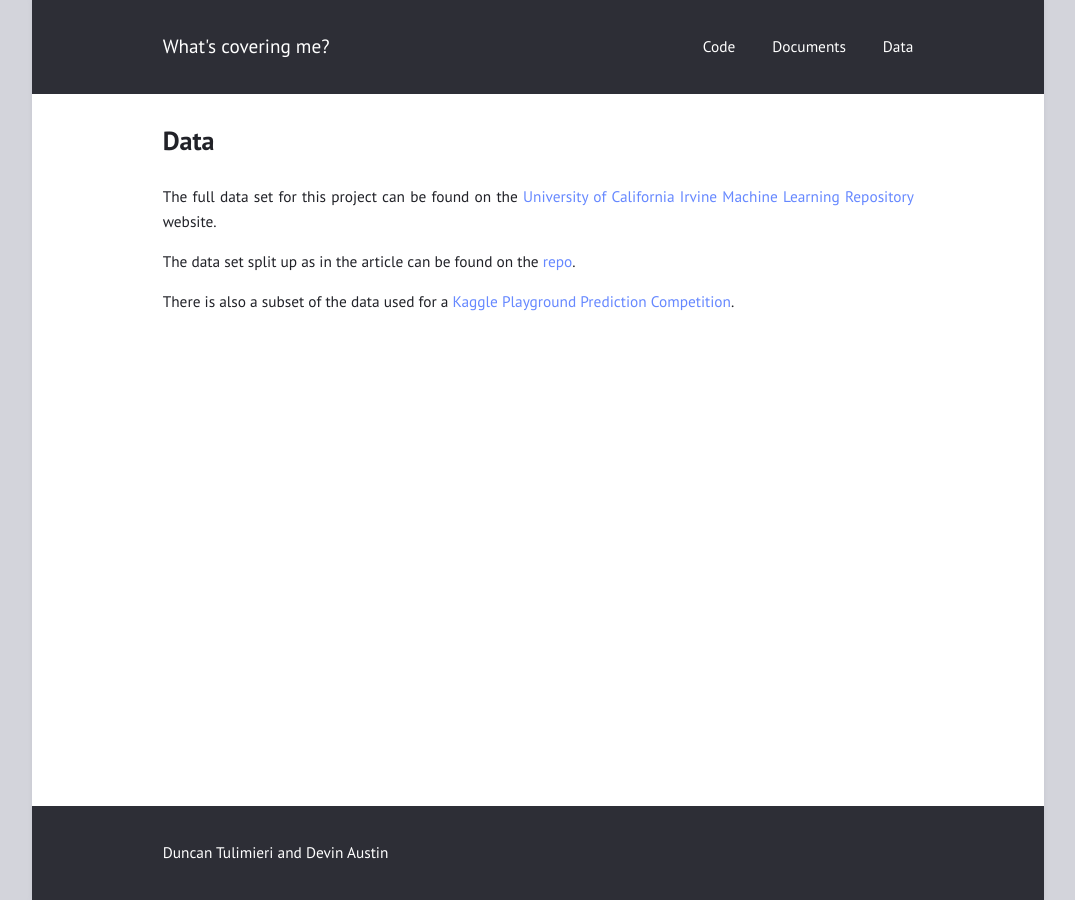
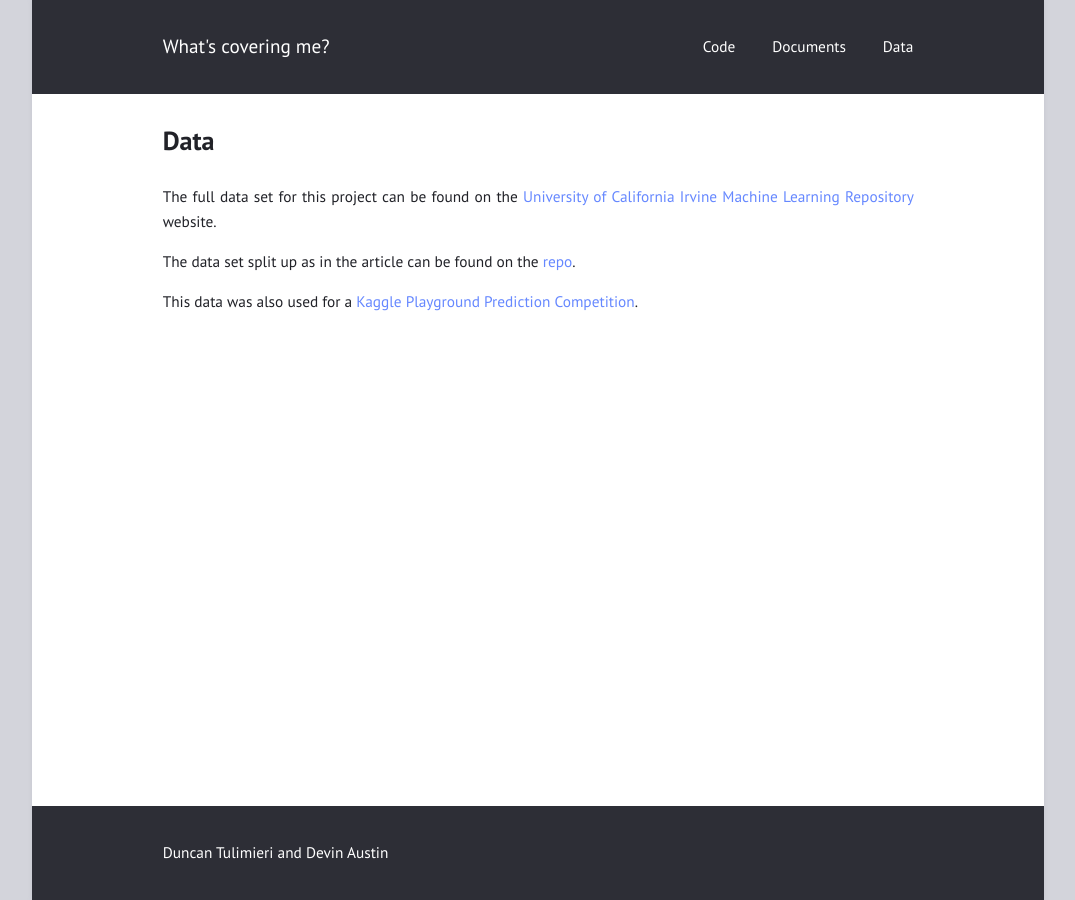
Before and after one commit to tulimid1/what-is-covering-me, a Jekyll site: the page built from data.md, in a window 1280 px wide. Shown: the whole page, without its empty margins (102-1177 px from the left). Built offline with Jekyll 4.4.1, drawn with Linux system fonts in a browser that asks for light colours.

Commit message:
Update data.md

```diff
--- a/data.md
+++ b/data.md
@@ -8,4 +8,4 @@ The full data set for this project can be found on the [University of California
 
 The data set split up as in the article can be found on the [repo](https://github.com/tulimid1/what-is-covering-me).
 
-There is also a subset of the data used for a [Kaggle Playground Prediction Competition](https://www.kaggle.com/competitions/forest-cover-type-prediction/overview).
+This data was also used for a [Kaggle Playground Prediction Competition](https://www.kaggle.com/competitions/forest-cover-type-prediction/overview).
```
